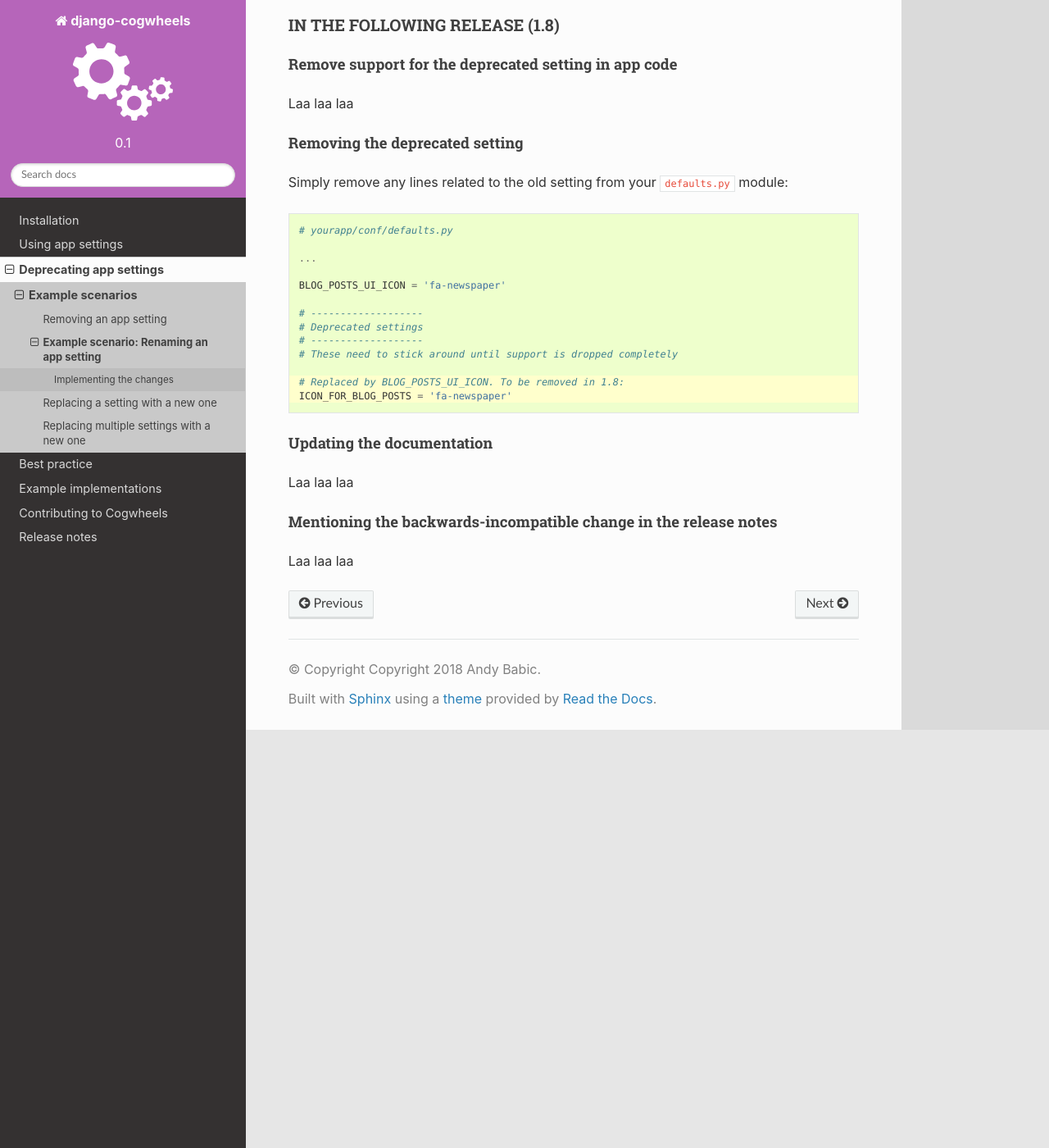
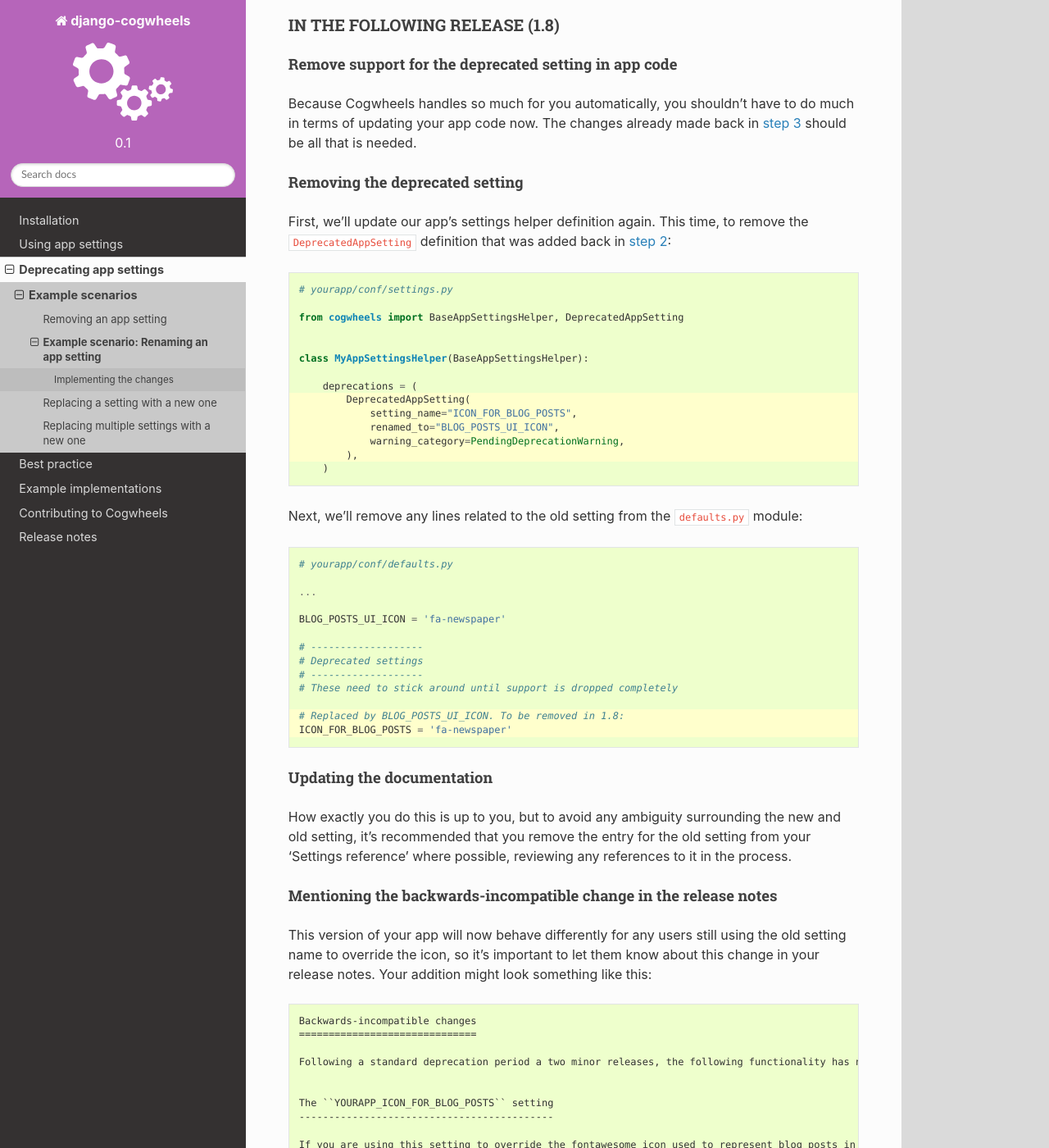
Before and after one commit to ababic/django-cogwheels, a Sphinx documentation site: the page built from docs/source/deprecation/rename.rst, in a window 1280 px wide and 1400 px high, scrolled down 6454 px. Shown: the whole window at 82% size. Built offline with Sphinx 7.4.7 and the Read the Docs theme 2.0.0, drawn with Linux system fonts in a browser that asks for light colours; some of the changed text lies outside the part shown.

Commit message:
Finish the rename example

```diff
--- a/docs/source/deprecation/rename.rst
+++ b/docs/source/deprecation/rename.rst
@@ -18,7 +18,7 @@ For the sake of this example, we'll pretend that:
 Implementing the changes
 ========================
 
-Because we are having to support a depecation period spanning multiple releases, we have no choice but to make our changes in stages. This section outlines what changes must be made in each release:
+Because we are having to support a deprecation period spanning multiple releases, we have no choice but to make our changes in stages. This section outlines what changes must be made in each release:
 
 .. contents::
     :local:
@@ -97,7 +97,7 @@ There are a few things worth noting here:
 
 -   The ``deprecations`` attribute value should always be a tuple, even if it only contains a single ``DeprecatedAppSetting`` definition.
 -   For ``DeprecatedAppSetting`` definitions, setting names should be supplied as strings, and you should use non-prefixed setting names here (e.g. ``"ICON_FOR_BLOG_POSTS"`` rather than ``"YOURAPP_ICON_FOR_BLOG_POSTS"``). Prefixes should only be used by your app's users when adding overrides to their Django settings.
--   The ``warning_category`` used above will be passed to Python's ``warnings.warn()`` method when raising deprecation warnings related to this setting. We're using Python's built-in ``PendingDeprecationWarning`` here to indicate that deprecation is not yet imminent, but any sub-class of ``DeprecationWarning`` or ``PendingDeprecationWarning``is supported (you might like to consider: :doc:`/best-practice/custom-deprecation-warning-classes`).
+-   The ``warning_category`` used above will be passed to Python's ``warnings.warn()`` method when raising deprecation warnings related to this setting. We're using Python's built-in ``PendingDeprecationWarning`` here to indicate that deprecation is not yet imminent, but any sub-class of ``DeprecationWarning`` or ``PendingDeprecationWarning`` is supported (you might like to consider: :doc:`/best-practice/custom-deprecation-warning-classes`).
 
 
 .. _rename_step_3:
@@ -123,7 +123,7 @@ Let's pretend the setting is currently being used in the following way by our ap
         menu_icon = settings.ICON_FOR_BLOG_POSTS  # The OLD setting name!
 
 
-Typically, supporting both the new and old app settings here simultaneously would involve having to make some considerable changes. But, because we're using Coghweels, and our settings helper knows about this deprecation, all we have to do is this:
+Typically, supporting both the new and old app settings here simultaneously would involve having to make some considerable changes. But, because we're using Cogwheels, and our settings helper knows about this deprecation, all we have to do is this:
 
 .. code-block:: python
     :emphasize-lines: 4
@@ -276,7 +276,7 @@ IN THE FOLLOWING RELEASE (1.8)
 Remove support for the deprecated setting in app code
 ~~~~~~~~~~~~~~~~~~~~~~~~~~~~~~~~~~~~~~~~~~~~~~~~~~~~~
 
-Laa laa laa
+Because Cogwheels handles so much for you automatically, you shouldn't have to do much in terms of updating your app code now. The changes already made back in :ref:`step 3 <rename_step_3>` should be all that is needed.
 
 
 .. _rename_step_9:
@@ -284,7 +284,27 @@ Laa laa laa
 Removing the deprecated setting
 ~~~~~~~~~~~~~~~~~~~~~~~~~~~~~~~
 
-Simply remove any lines related to the old setting from your ``defaults.py`` module:
+First, we'll update our app's settings helper definition again. This time, to remove the ``DeprecatedAppSetting`` definition that was added back in :ref:`step 2 <rename_step_2>`:
+
+.. code-block:: python
+    :emphasize-lines: 9-13
+
+    # yourapp/conf/settings.py
+
+    from cogwheels import BaseAppSettingsHelper, DeprecatedAppSetting
+
+
+    class MyAppSettingsHelper(BaseAppSettingsHelper):
+
+        deprecations = (
+            DeprecatedAppSetting(
+                setting_name="ICON_FOR_BLOG_POSTS",
+                renamed_to="BLOG_POSTS_UI_ICON",
+                warning_category=PendingDeprecationWarning,
+            ),
+        )
+
+Next, we'll remove any lines related to the old setting from the ``defaults.py`` module:
 
 .. code-block:: python
         :emphasize-lines: 12-13
@@ -309,7 +329,7 @@ Simply remove any lines related to the old setting from your ``defaults.py`` mod
 Updating the documentation
 ~~~~~~~~~~~~~~~~~~~~~~~~~~
 
-Laa laa laa
+How exactly you do this is up to you, but to avoid any ambiguity surrounding the new and old setting, it's recommended that you remove the entry for the old setting from your 'Settings reference' where possible, reviewing any references to it in the process.
 
 
 .. _rename_step_11:
@@ -317,4 +337,20 @@ Laa laa laa
 Mentioning the backwards-incompatible change in the release notes
 ~~~~~~~~~~~~~~~~~~~~~~~~~~~~~~~~~~~~~~~~~~~~~~~~~~~~~~~~~~~~~~~~~
 
-Laa laa laa
+This version of your app will now behave differently for any users still using the old setting name to override the icon, so it's important to let them know about this change in your release notes. Your addition might look something like this::
+
+    Backwards-incompatible changes
+    ==============================
+
+    Following a standard deprecation period a two minor releases, the following functionality has now been removed.
+
+
+    The ``YOURAPP_ICON_FOR_BLOG_POSTS`` setting
+    -------------------------------------------
+
+    If you are using this setting to override the fontawesome icon used to represent blog posts in the admin area UI, you should update your Django settings to use the new setting name of ``YOURAPP_BLOG_POSTS_UI_ICON`` instead. Failure to do this after upgrading will resort in the default icon ("fa-newspaper") being used.
+
+    Similarly, if you are importing ``yourapp.conf.settings`` anywhere within your project, and are requesting the old setting value from it (as an attribute: ``settings.ICON_FOR_BLOG_POSTS``, or using ``get()``: ``settings.get("ICON_FOR_BLOG_POSTS")``), you should update that code to use the new setting name also.
+
+    ..seealso::
+        :ref:`BLOG_POSTS_UI_ICON`
```
